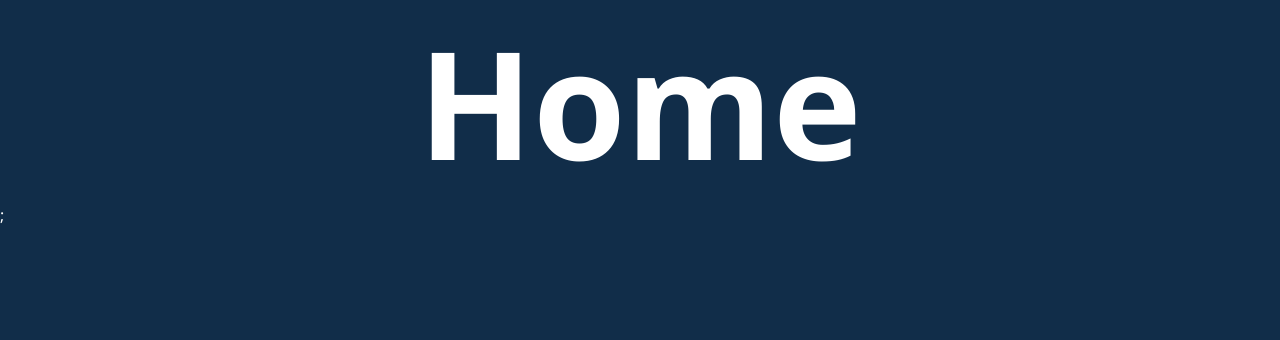
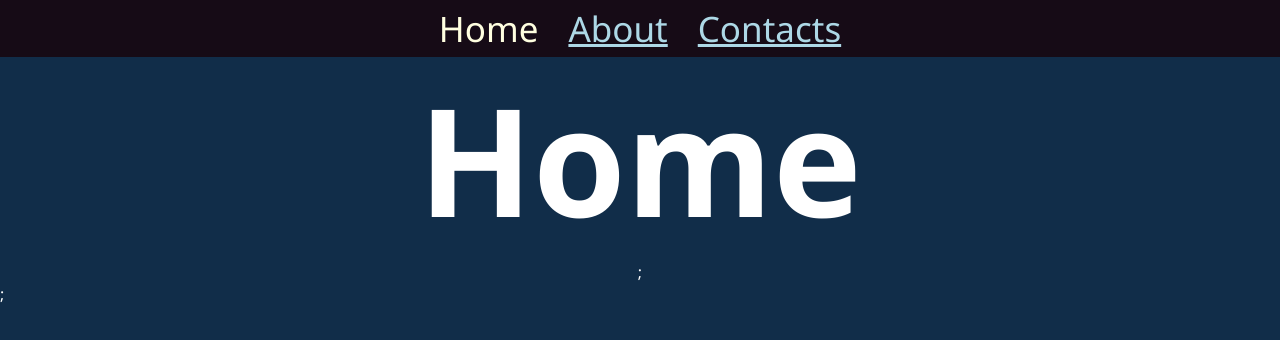
Before and after one commit to sergey87chuvasov/react-router-project, a React (Create React App) app: page / in a window 1280 px wide. Shown: the top 340 px of the page. Built offline with nearby package versions, Linux system fonts and the light colour scheme.

Commit message:
added NavLink

```diff
--- a/src/App.css
+++ b/src/App.css
@@ -1,5 +1,16 @@
 .App {
   text-align: center;
+}
+
+/* use by default with NavLink*/
+/* .active {
+  color: lightyellow;
+  text-decoration: none;
+} */
+
+.activeLink {
+  color: lightyellow;
+  text-decoration: none;
 }
 
 h1 {
@@ -11,6 +22,15 @@ a {
   font-size: 35px;
 }
 
+nav {
+  background-color: rgb(22, 11, 22);
+  padding: 5px;
+}
+
+nav a {
+  margin: 15px;
+}
+
 button {
   text-align: center;
   border-radius: 5px;
--- a/src/App.jsx
+++ b/src/App.jsx
@@ -1,8 +1,11 @@
 import { BrowserRouter, Routes, Route } from 'react-router-dom';
+
 import Home from './components/Home';
 import About from './components/About';
 import Contacts from './components/Contacts';
 import NotFound from './components/NotFound';
+import MainLayout from './layouts/MainLayout';
+
 import './App.css';
 
 function App() {
@@ -10,10 +13,12 @@ function App() {
     <BrowserRouter>
       <div className='App'>
         <Routes>
-          <Route path='/' element={<Home />} />
-          <Route path='about' element={<About />} />
-          <Route path='contacts' element={<Contacts />} />
-          <Route path='*' element={<NotFound />} />
+          <Route path='/' element={<MainLayout />}>
+            <Route index element={<Home />} />
+            <Route path='about' element={<About />} />
+            <Route path='contacts' element={<Contacts />} />
+            <Route path='*' element={<NotFound />} />
+          </Route>
         </Routes>
       </div>
       ;
--- a/src/components/About.jsx
+++ b/src/components/About.jsx
@@ -1,11 +1,7 @@
-import { Link } from 'react-router-dom';
-
 const About = () => {
   return (
     <>
       <h1>About</h1>
-      <Link to='/'>Go to Home</Link> <br />
-      <Link to='/contacts'>Go to Contacts</Link>
     </>
   );
 };
--- a/src/components/Home.jsx
+++ b/src/components/Home.jsx
@@ -1,5 +1,9 @@
 const Home = () => {
-  return <h1>Home</h1>;
+  return (
+    <>
+      <h1>Home</h1>;
+    </>
+  );
 };
 
 export default Home;
--- /dev/null
+++ b/src/components/Menu.jsx
@@ -0,0 +1,38 @@
+// import { Link } from 'react-router-dom';
+import { NavLink } from 'react-router-dom';
+
+const Menu = () => {
+  return (
+    <nav>
+      {/* <Link to='.'>Home</Link> */}
+
+      {/* <NavLink to='.' end>
+        Home
+      </NavLink> */}
+
+      <NavLink
+        style={({ isActive }) =>
+          isActive ? { color: 'lightyellow', textDecoration: 'none' } : {}
+        }
+        to='.'
+        end
+      >
+        Home
+      </NavLink>
+      <NavLink
+        className={({ isActive }) => (isActive ? 'activeLink' : 'link')}
+        to='about'
+      >
+        About
+      </NavLink>
+      <NavLink
+        className={({ isActive }) => (isActive ? 'activeLink' : 'link')}
+        to='contacts'
+      >
+        Contacts
+      </NavLink>
+    </nav>
+  );
+};
+
+export default Menu;
--- /dev/null
+++ b/src/layouts/MainLayout.jsx
@@ -0,0 +1,13 @@
+import { Outlet } from 'react-router-dom';
+import Menu from '../components/Menu';
+
+const MainLayout = () => {
+  return (
+    <>
+      <Menu />
+      <Outlet />
+    </>
+  );
+};
+
+export default MainLayout;
```
